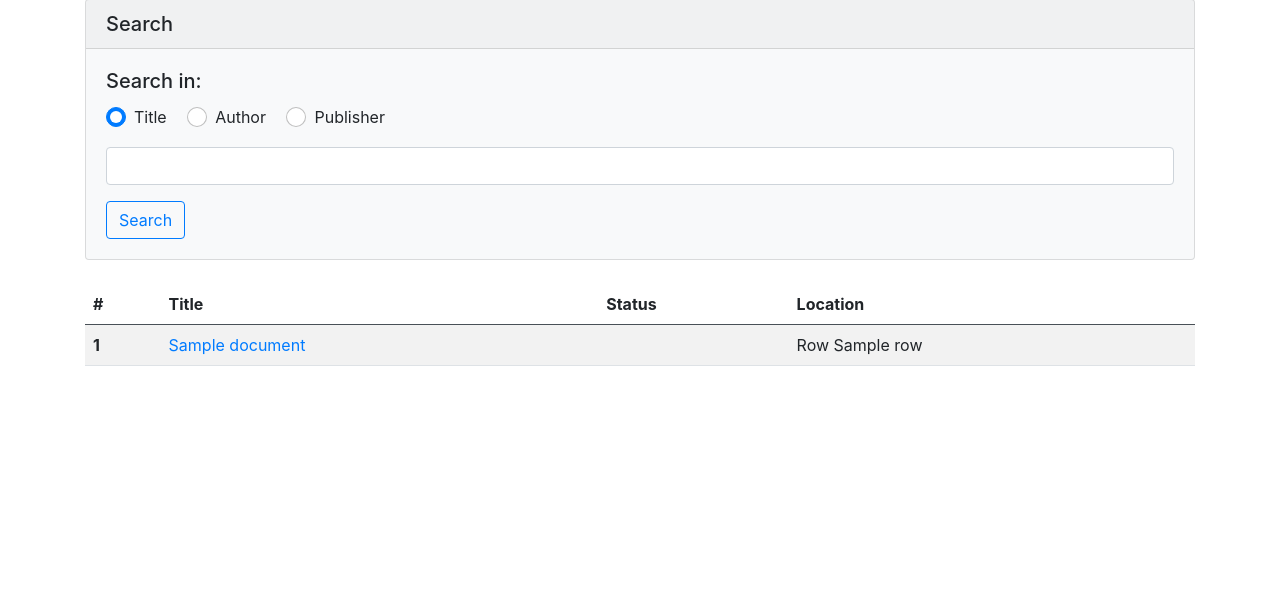
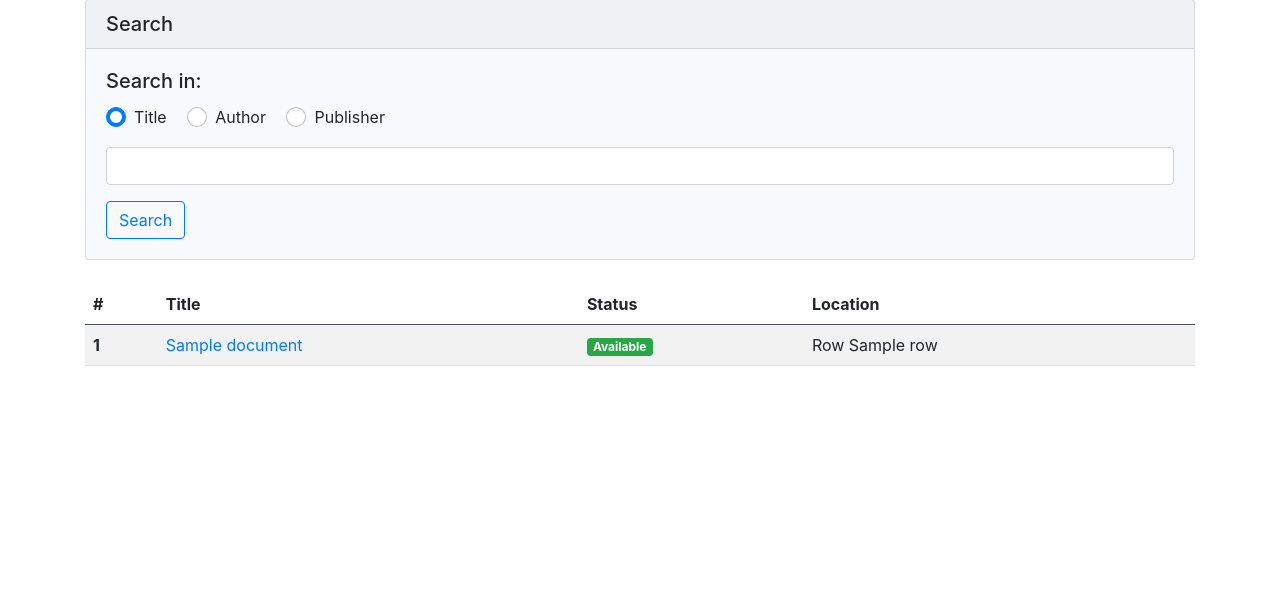
Before and after one commit to Pedram-Parsian/Library-Management-System, a Django app: page /documents/list/ in a window 1280 px wide. Shown: the part 108-704 px from the top of the page. Run offline with Django 3.2, Linux system fonts and the light colour scheme; tables that the repository leaves empty hold one stand-in row (values such as "Sample post"); some libraries are stand-ins or nearby versions.

Commit message:
add different badge for each document status, also providing default location for lost items

```diff
--- a/documents/templates/documents/list.html
+++ b/documents/templates/documents/list.html
@@ -49,8 +49,18 @@
               <tr>
                 <th scope="row">{{ item.id }}</th>
                 <td><a href="{% url 'documents:detail' item.slug %}">{{ item.title }}</a></td>
-                <td>{{ item.get_status }}</td>
-                <td>{{ item.location }}</td>
+                <td>
+                  {% if item.status == item.AVAILABLE %}
+                  <span class="badge badge-pill bg-success text-right">Available</span>
+                  {% elif item.status == item.LOANED %}
+                  <span class="badge badge-pill bg-info text-right">Loaned</span>
+                  {% elif item.status == item.RESERVED %}
+                  <span class="badge badge-pill bg-warning text-right">Reserved</span>
+                  {% elif item.status == item.LOST %}
+                  <span class="badge badge-pill bg-danger text-right">Lost</span>
+                  {% endif %}
+                </td>
+                <td>{{ item.location|default:"---" }}</td>
               </tr>
             {% empty %}
               <tr>
```
